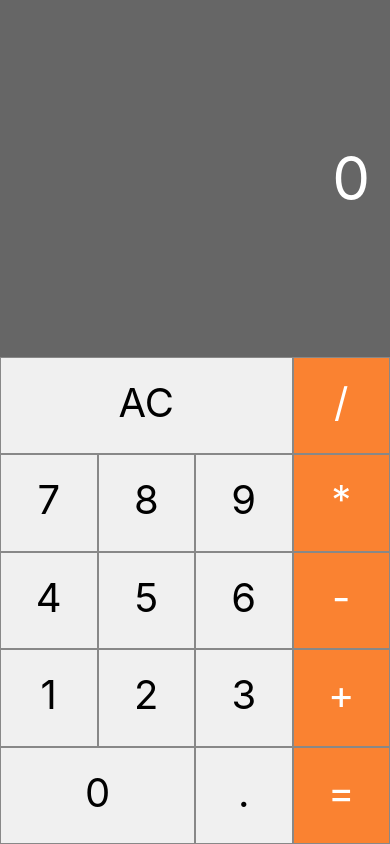
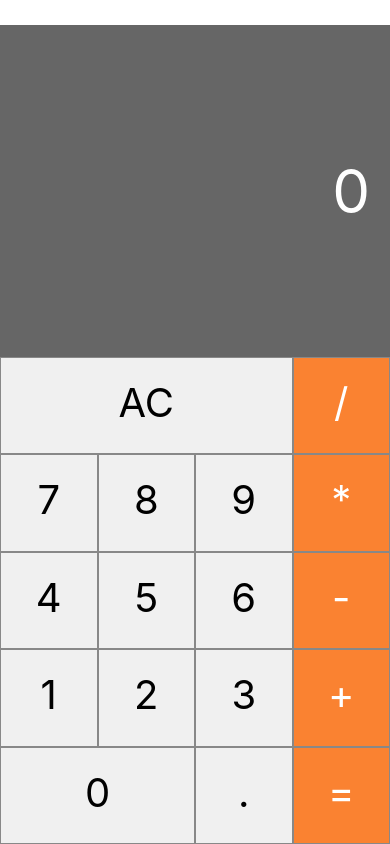
Before and after one commit to TiagoCiceri/cod3r-calculadora, a React Native app: screen / in a window 390 px wide. Built offline with nearby package versions, Linux system fonts and the light colour scheme.

Commit message:
ajuste do display

```diff
--- a/App.tsx
+++ b/App.tsx
@@ -69,7 +69,7 @@ export default class App extends Component {
 
   render(){
   return (
-    <View style={styles.container}>
+    <SafeAreaView style={styles.container}>
 
       <Display value={this.state.displayValue} />
 
@@ -94,7 +94,7 @@ export default class App extends Component {
 
       </View>
       <StatusBar style="auto" />
-    </View>
+    </SafeAreaView>
   )
   }
 }
--- a/src/components/Display.tsx
+++ b/src/components/Display.tsx
@@ -9,6 +9,7 @@ import {
 const styles = StyleSheet.create({
   display:{
       flex: 1,
+      marginTop:25,
       padding: 20,
       justifyContent: 'center',
       backgroundColor: 'rgba(0,0,0,0.6)',
```
